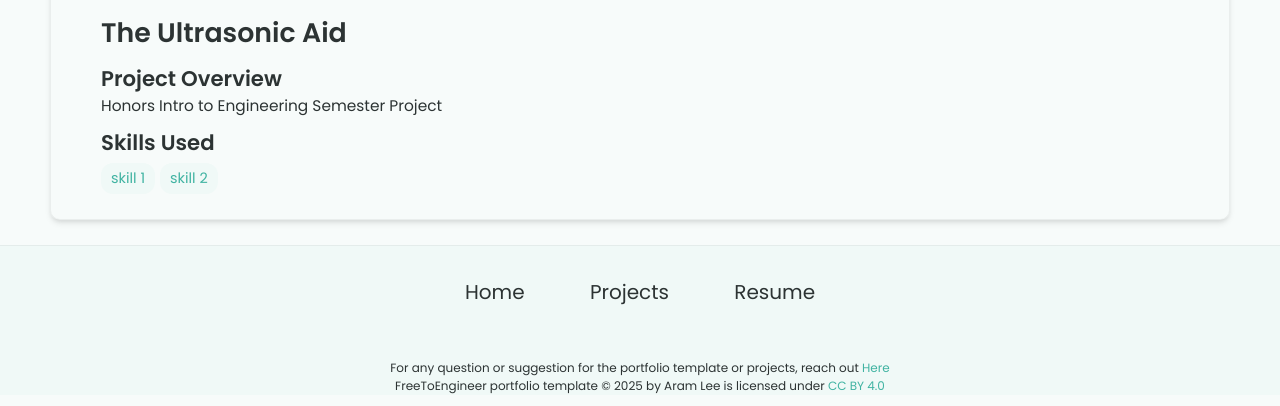
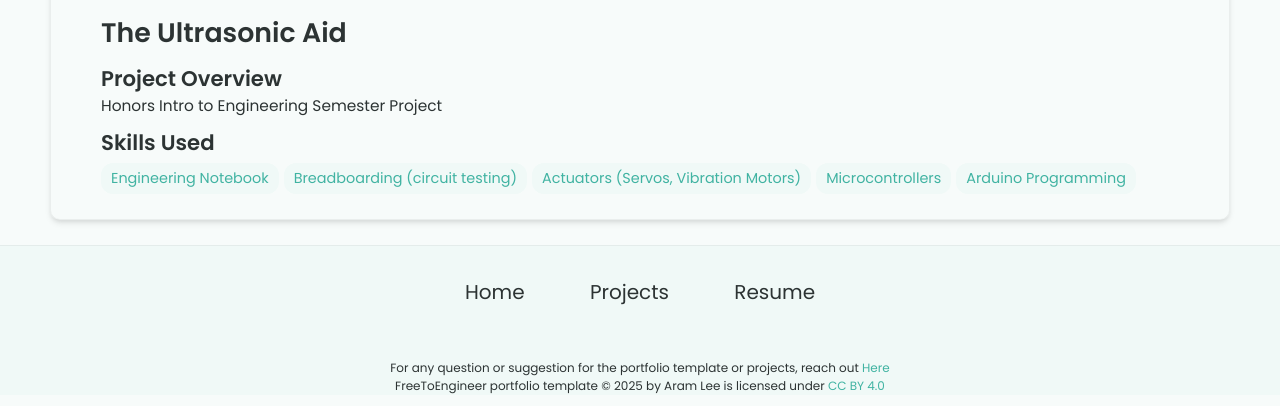
Before and after one commit to dhruv-patel74/dhruv-patel74.github.io, a Jekyll site: the page built from _projects/e-ultrasonic-aid/index.md, in a window 1280 px wide, cut to the strip 494-900 px from the top of the page. Built offline with Jekyll 4.4.1, drawn with Linux system fonts in a browser that asks for light colours.

Commit message:
Update index.md

```diff
--- a/_projects/e-ultrasonic-aid/index.md
+++ b/_projects/e-ultrasonic-aid/index.md
@@ -3,7 +3,10 @@ layout: post
 title: The Ultrasonic Aid
 description:  Honors Intro to Engineering Semester Project
 skills:
-- skill 1
-- skill 2
+- Engineering Notebook
+- Breadboarding (circuit testing)
+- Actuators (Servos, Vibration Motors)
+- Microcontrollers
+- Arduino Programming
 main-image: /project.webp
 ---
```
